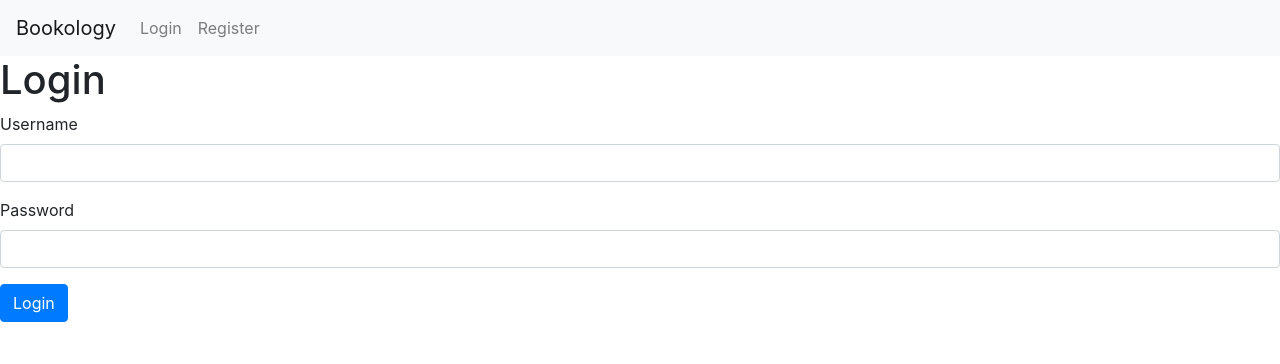
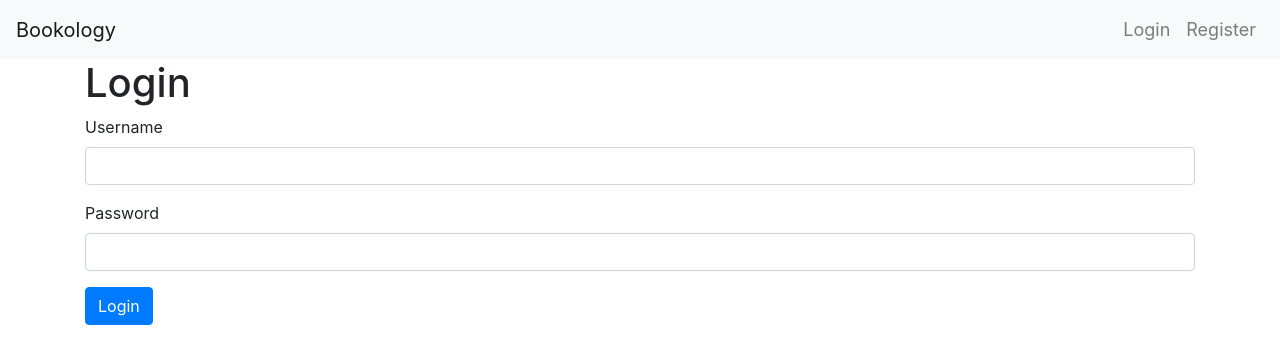
Before and after one commit to samuelhg200/project1, a Flask app: page /login in a window 1280 px wide. Shown: the top 364 px of the page. Run offline with Flask 2, Linux system fonts and the light colour scheme; some libraries are stand-ins or nearby versions.

Commit message:
Styles scss file added + some minor style changes

```diff
--- /dev/null
+++ b/static/styles.css
@@ -0,0 +1,9 @@
+nav {
+  font-size: 18px;
+}
+nav ul a {
+  font-size: 18;
+  color: blue;
+}
+
+/*# sourceMappingURL=styles.css.map */
--- /dev/null
+++ b/static/styles.scss
@@ -0,0 +1,11 @@
+$mc: blue;
+
+nav {
+    font-size: 18px;
+    ul {
+        a {
+            font-size: 18;
+            color: $mc;
+        }
+    }
+}
--- a/templates/layout.html
+++ b/templates/layout.html
@@ -18,7 +18,7 @@
 
     <body>
         <nav class="navbar navbar-expand-lg navbar-light bg-light">
-            <a class="navbar-brand" href="#">Bookology</a>
+            <a class="navbar-brand" href="/" id="site_name">Bookology</a>
             <button class="navbar-toggler" type="button" data-toggle="collapse" data-target="#navbarSupportedContent" aria-controls="navbarSupportedContent" aria-expanded="false" aria-label="Toggle navigation">
             <span class="navbar-toggler-icon"></span>
             </button>
@@ -52,7 +52,7 @@
                 <button class="btn btn-outline-success my-2 my-sm-0" type="submit">Search book</button>
             </form>
             {% else %}
-            <ul class="navbar-nav mr-auto">
+            <ul class="navbar-nav ml-auto">
                 <li class="nav-item">
                 <a class="nav-link" href="/login">Login</a>
                 </li>
@@ -63,10 +63,11 @@
             {% endif %}
             </div>
         </nav>
-
-        <main>
-            {% block main %}{% endblock %}
-        </main>
+        <div>
+            <main class="container p-8">
+                {% block main %}{% endblock %}
+            </main>
+        </div>
 
     </body>
 
```
Also changed, not shown: 1 other file.
